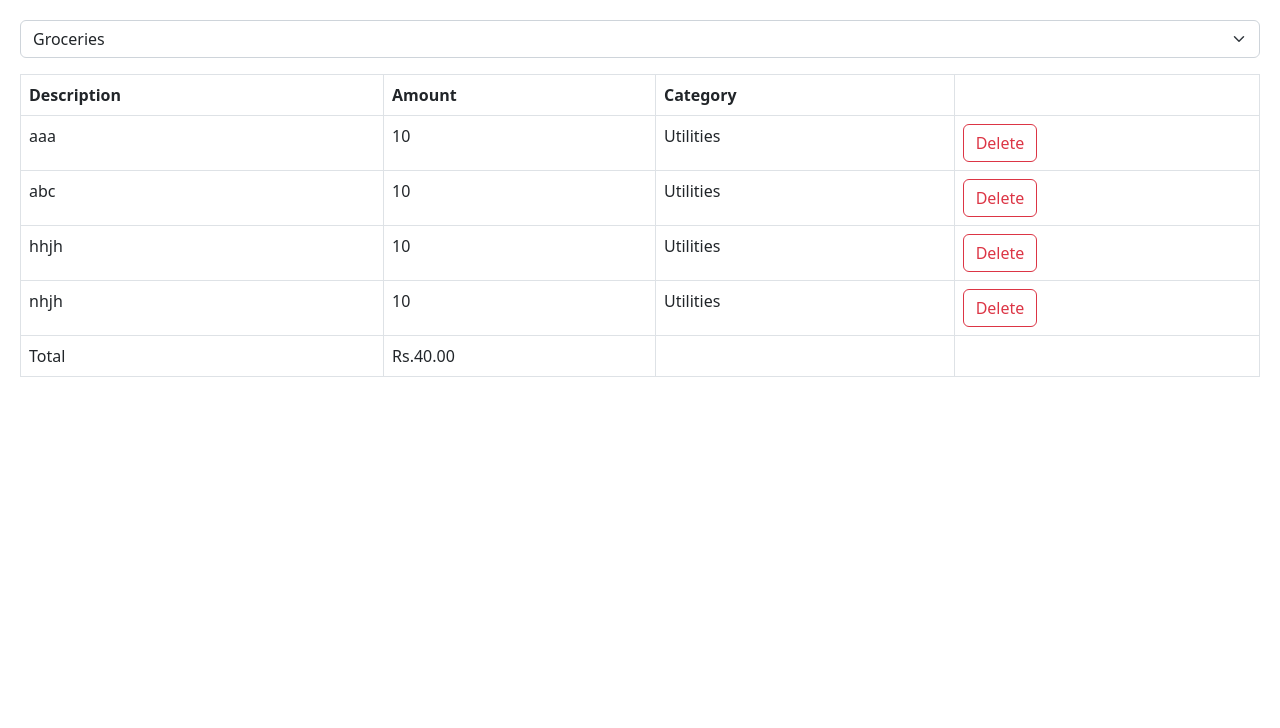
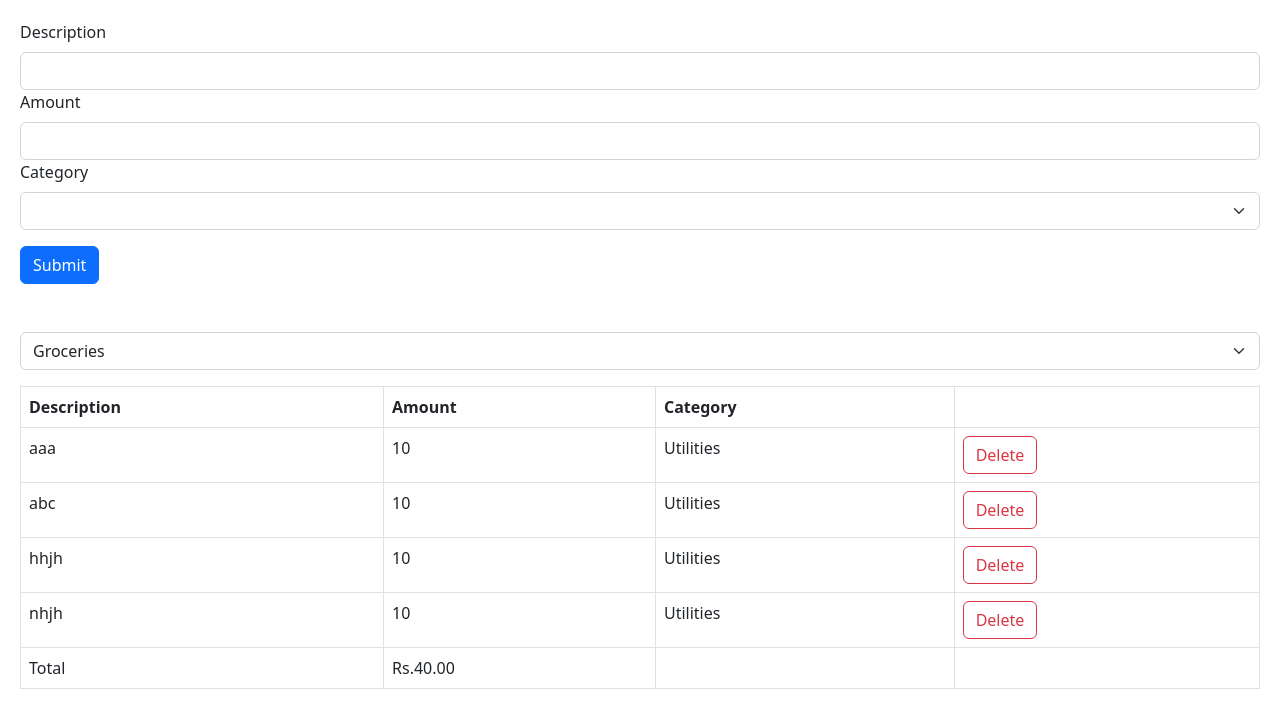
Before and after one commit to graciesharma/react-practice, a React (Vite) app: page / in a window 1280 px wide. Shown: the top 728 px of the page. Built offline with nearby package versions, Linux system fonts and the light colour scheme.

Commit message:
building forms

```diff
--- a/src/App.tsx
+++ b/src/App.tsx
@@ -1,9 +1,9 @@
 import { useState } from "react";
 import Form from "./components/Form";
 import ExpenseFilter from "./expense-tracker/components/ExpenseFilter";
+import ExpenseForm from "./expense-tracker/components/ExpenseForm";
 import ExpenseList from "./expense-tracker/components/ExpenseList";
-
-export const categories = ["Groceries", "Utilities", "Entertainment"];
+import { categories } from "./expense-tracker/categories";
 
 function App() {
   const [selectedCategory, setSelectedCategory] = useState("");
@@ -21,6 +21,9 @@ function App() {
 
   return (
     <div>
+      <div className="mb-5">
+        <ExpenseForm onSubmit={expenses=> setExpenses([...expenses,{...expense, id :expenses.length + 1 }])}/>
+      </div>
       <div className="mb-3">
         <ExpenseFilter
           onSelectCategory={(category) => setSelectedCategory(category)}
--- /dev/null
+++ b/src/expense-tracker/categories.ts
@@ -0,0 +1 @@
+export const categories = ["Groceries", "Utilities", "Entertainment"] as const;
--- a/src/expense-tracker/components/ExpenseForm.tsx
+++ b/src/expense-tracker/components/ExpenseForm.tsx
@@ -1,24 +1,62 @@
-import React from "react";
-import { categories } from "../../App";
+import { z } from "zod";
+import { useForm } from "react-hook-form";
+import { categories } from "../categories";
+import { zodResolver } from "@hookform/resolvers/zod";
 
-const ExpenseForm = () => {
+interface Props {
+  onSubmit: (data: ExpenseFormData) => void;
+}
+
+const schema = z.object({
+  description: z
+    .string()
+    .min(3, { message: "Description is required" })
+    .max(50),
+  amount: z.number().min(0.01).max(100_000),
+  categories: z.enum(categories),
+});
+
+type ExpenseFormData = z.infer<typeof schema>;
+
+const ExpenseForm = ({onSubmit}:Props) => {
+  const {
+    register,
+    handleSubmit,
+    formState: { errors },
+  } = useForm<ExpenseFormData>({ resolver: zodResolver(schema) });
   return (
-    <form>
+    <form onSubmit={handleSubmit(onSubmit)}>
       <div className="mb-3">
         <label htmlFor="description" className="form-label">
           Description
         </label>
-        <input id="description" type="text" className="form-control" />
+        <input
+          {...register("description")}
+          type="text"
+          className="form-control"
+        />
+        {errors.description && (
+          <p className="text-danger">{errors.description.message}</p>
+        )}
+
         <div className="mb-3">
-          <label htmlFor="" className="form-label">
+          <label htmlFor="amount" className="form-label">
             Amount
           </label>
-          <input id="amount" type="number" className="form-control" />
+          <input
+            {...register("amount", { valueAsNumber: true })}
+            type="number"
+            className="form-control"
+          />
+          {errors.amount && (
+            <p className="text-danger">{errors.amount.message}</p>
+          )}
+
           <div className="mb-3">
-            <label htmlFor="" className="form-label">
+            <label htmlFor="categories" className="form-label">
               Category
             </label>
-            <select id="category" className="form-select">
+            <select {...register("categories")} className="form-select">
               <option value=""></option>
               {categories.map((categories) => (
                 <option key={categories} value={categories}>
@@ -26,8 +64,11 @@ const ExpenseForm = () => {
                 </option>
               ))}
             </select>
+            {errors.categories && (
+              <p className="text-danger">{errors.categories.message}</p>
+            )}
           </div>
-          <button className="btn btn-primary">Subm</button>
+          <button className="btn btn-primary">Submit</button>
         </div>
       </div>
     </form>
```
Also changed, not shown: src/expense-tracker/components/ExpenseFilter.tsx (+10 -5 lines).
